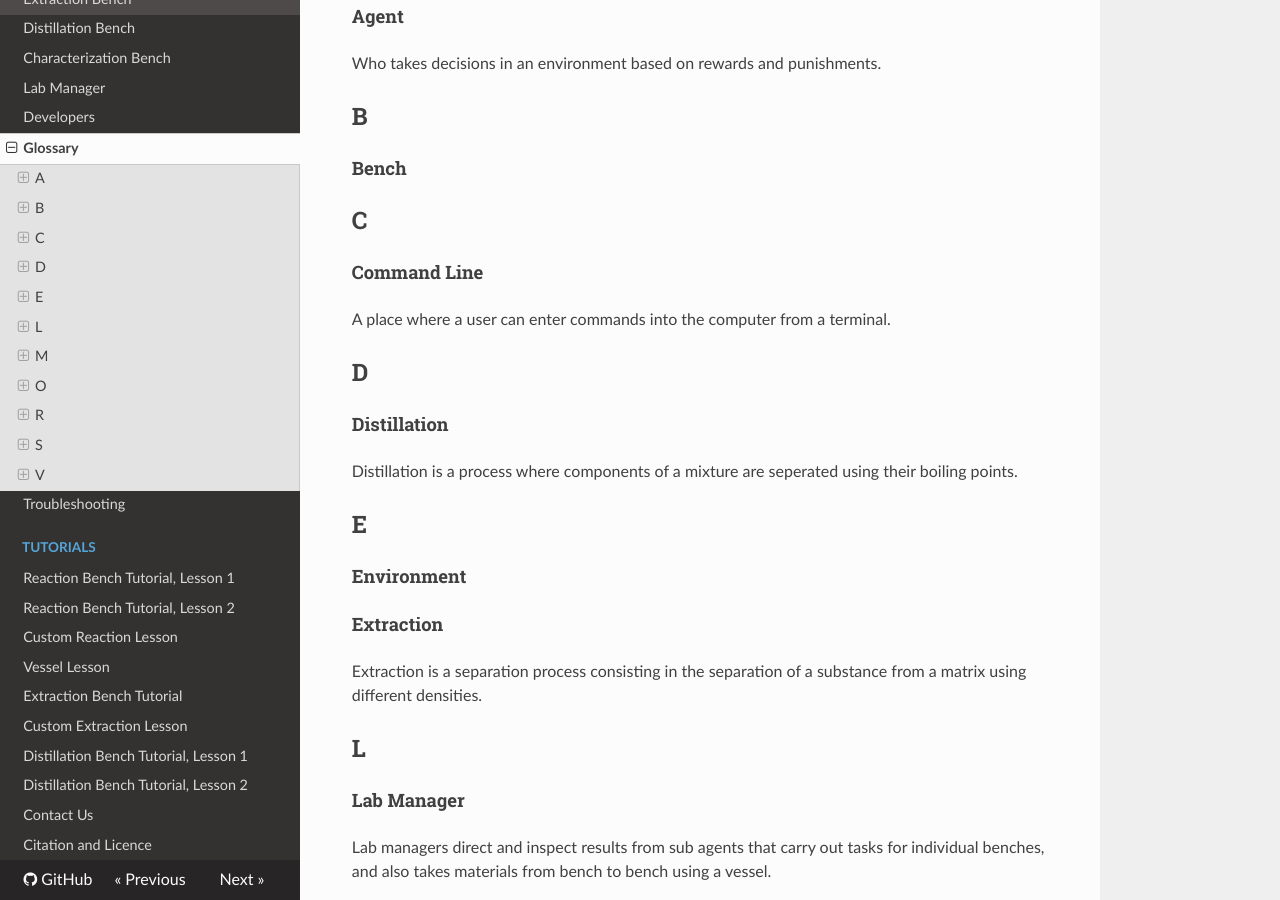
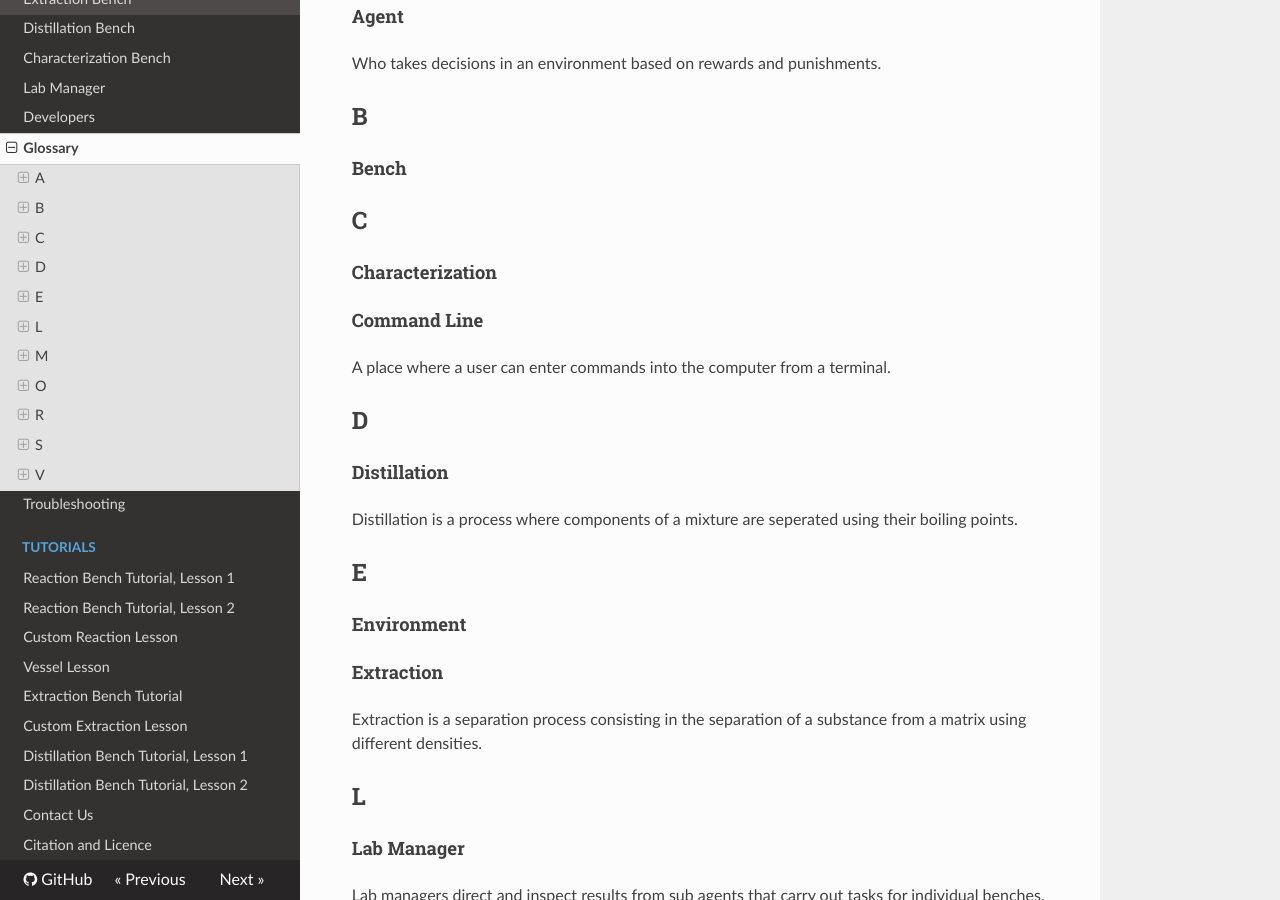
Before and after one commit to chemgymrl/chemgymrl, an MkDocs documentation site: the page built from docs/Glossary.md, in a window 1280 px wide and 900 px high, scrolled down 404 px. Built offline with MkDocs 1.6.1, drawn with Linux system fonts in a browser that asks for light colours; nearby versions of some CDN libraries.

Commit message:
added a term to the glossary

```diff
--- a/docs/Glossary.md
+++ b/docs/Glossary.md
@@ -18,7 +18,13 @@ Who takes decisions in an environment based on rewards and punishments.
 
 #### Bench
 
+
+
 ## C
+
+#### Characterization
+
+
 
 #### Command Line
 
@@ -54,6 +60,8 @@ A material is a substance or mixture of substances that constitutes an object.
 
 #### Observation
 
+
+
 ## R
 
 #### Reinforcement Learning
```
